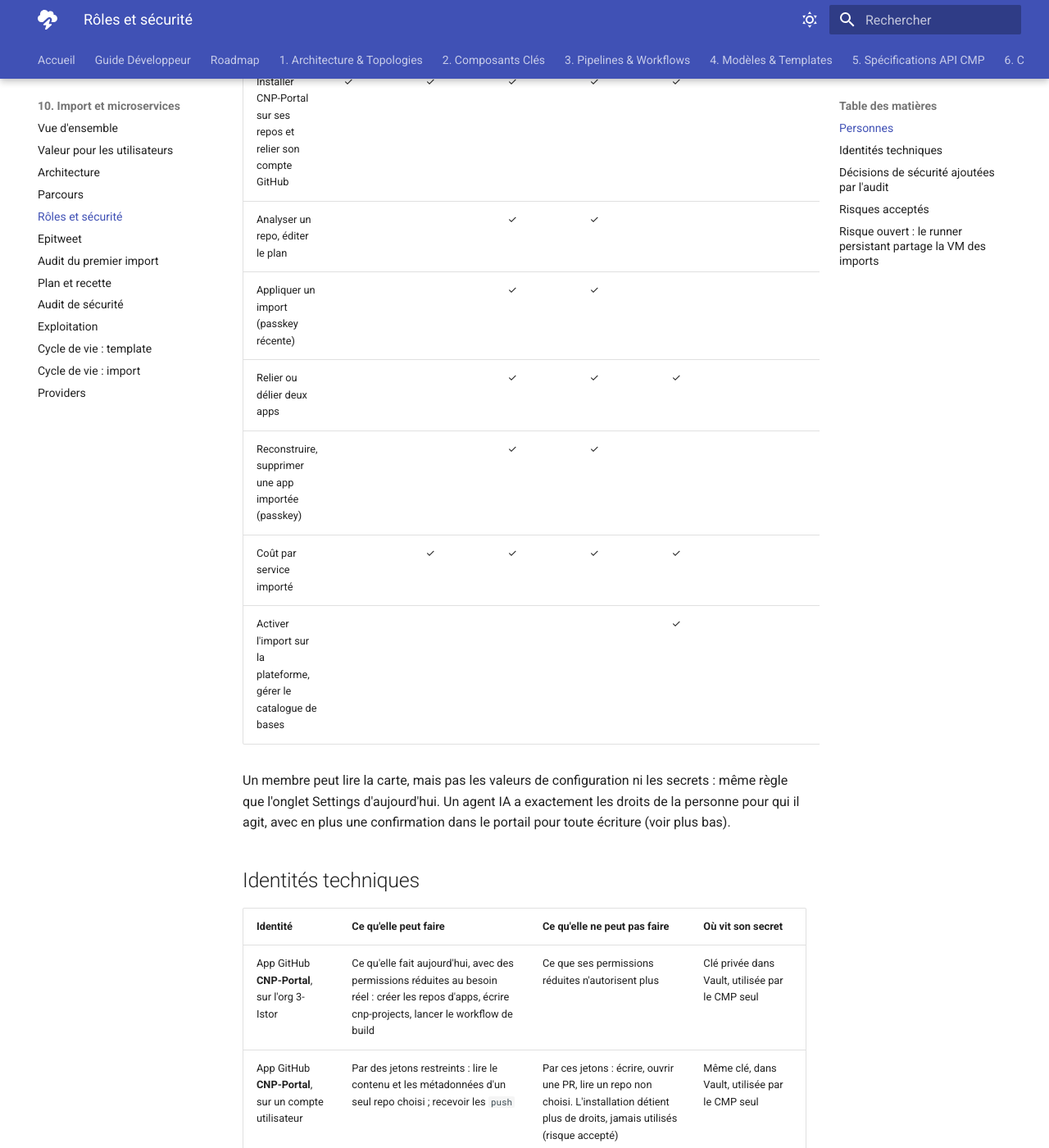
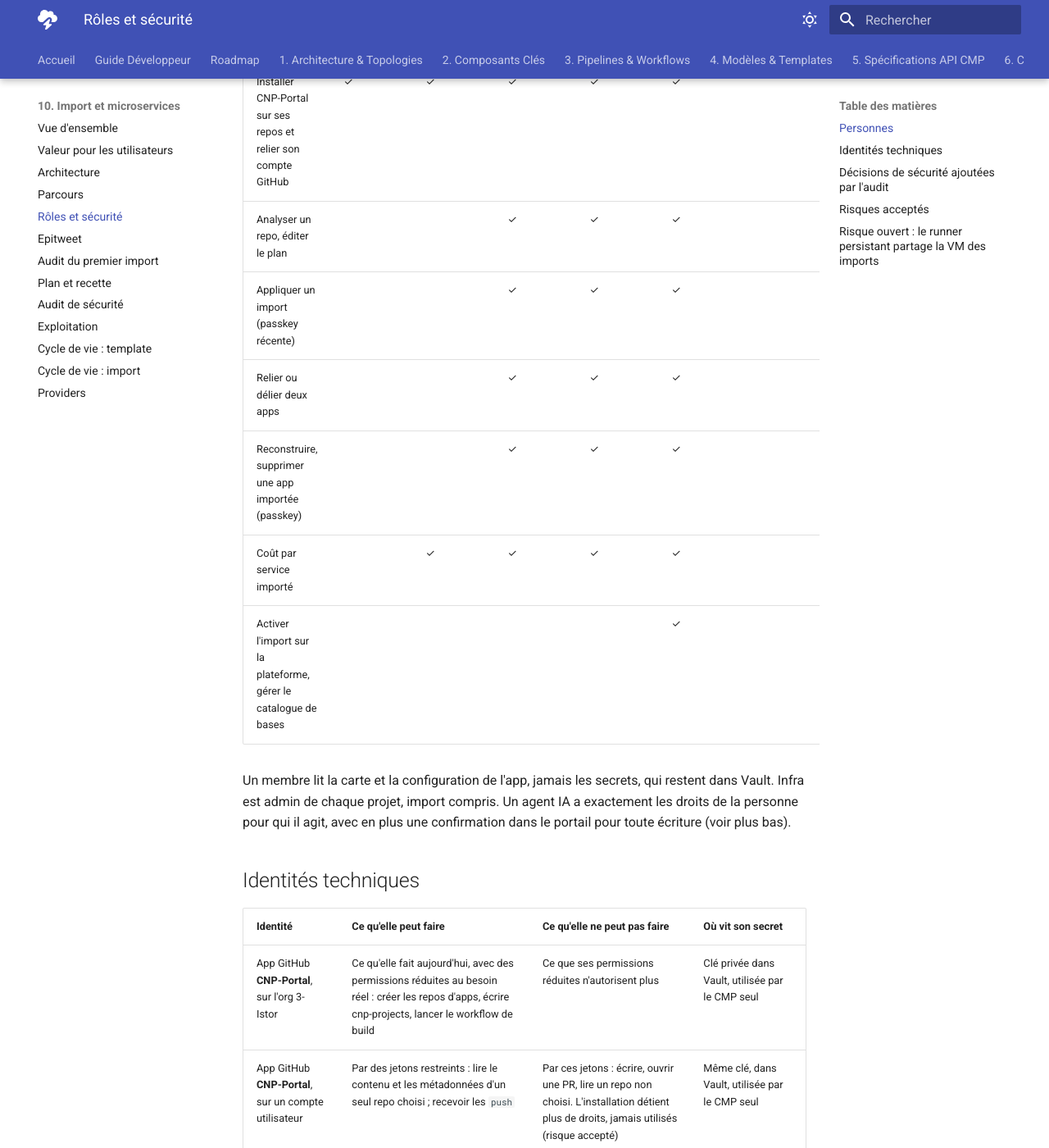
Before and after one commit to 3-Istor/cnp-docs, an MkDocs documentation site: the page built from docs/09-import-microservices/04-roles-et-securite.md, in a window 1280 px wide and 1400 px high, scrolled down 1287 px. Shown: the whole window at 82% size. Built offline with MkDocs 1.6.1 and Material for MkDocs 9.7.7, drawn with Linux system fonts in a browser that asks for light colours.

Commit message:
docs(access): portal matrix as implemented (CNP-325)
Co-Authored-By: Claude Opus 5.5 <noreply@anthropic.com>

```diff
--- a/docs/09-import-microservices/04-roles-et-securite.md
+++ b/docs/09-import-microservices/04-roles-et-securite.md
@@ -16,15 +16,15 @@ ci-dessous.
 | Voir la carte du projet | | ✓ | ✓ | ✓ | ✓ | ✓ | |
 | Voir le statut d'un import, ses rapports de scan et son SBOM | | ✓ | ✓ | ✓ | ✓ | ✓ | |
 | Installer CNP-Portal sur ses repos et relier son compte GitHub | ✓ | ✓ | ✓ | ✓ | ✓ | | |
-| Analyser un repo, éditer le plan | | | ✓ | ✓ | | | |
-| Appliquer un import (passkey récente) | | | ✓ | ✓ | | | |
+| Analyser un repo, éditer le plan | | | ✓ | ✓ | ✓ | | |
+| Appliquer un import (passkey récente) | | | ✓ | ✓ | ✓ | | |
 | Relier ou délier deux apps | | | ✓ | ✓ | ✓ | | |
-| Reconstruire, supprimer une app importée (passkey) | | | ✓ | ✓ | | | |
+| Reconstruire, supprimer une app importée (passkey) | | | ✓ | ✓ | ✓ | | |
 | Coût par service importé | | ✓ | ✓ | ✓ | ✓ | | ✓ |
 | Activer l'import sur la plateforme, gérer le catalogue de bases | | | | | ✓ | | |
 
-Un membre peut lire la carte, mais pas les valeurs de configuration ni les secrets : même règle
-que l'onglet Settings d'aujourd'hui. Un agent IA a exactement les droits de la personne pour qui
+Un membre lit la carte et la configuration de l'app, jamais les secrets, qui restent dans
+Vault. Infra est admin de chaque projet, import compris. Un agent IA a exactement les droits de la personne pour qui
 il agit, avec en plus une confirmation dans le portail pour toute écriture (voir plus bas).
 
 ## Identités techniques
```
